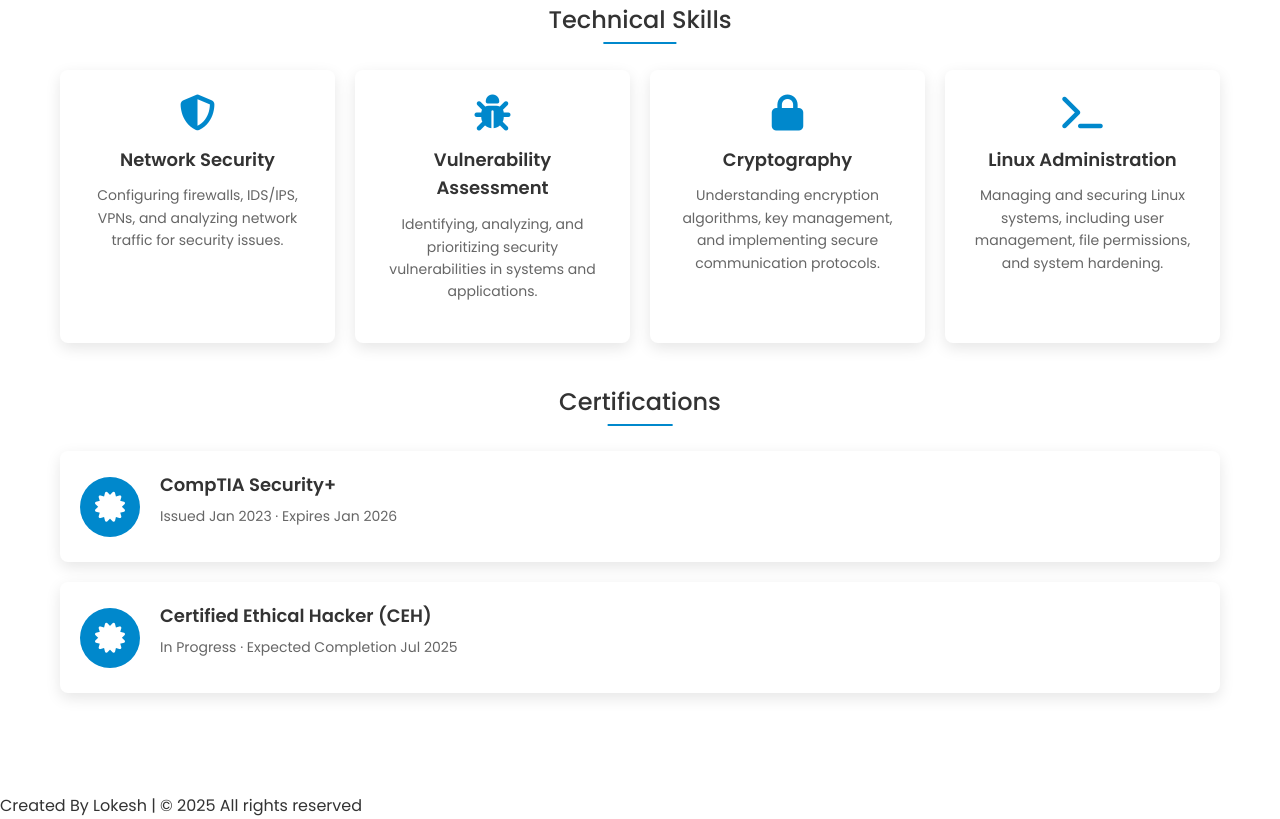
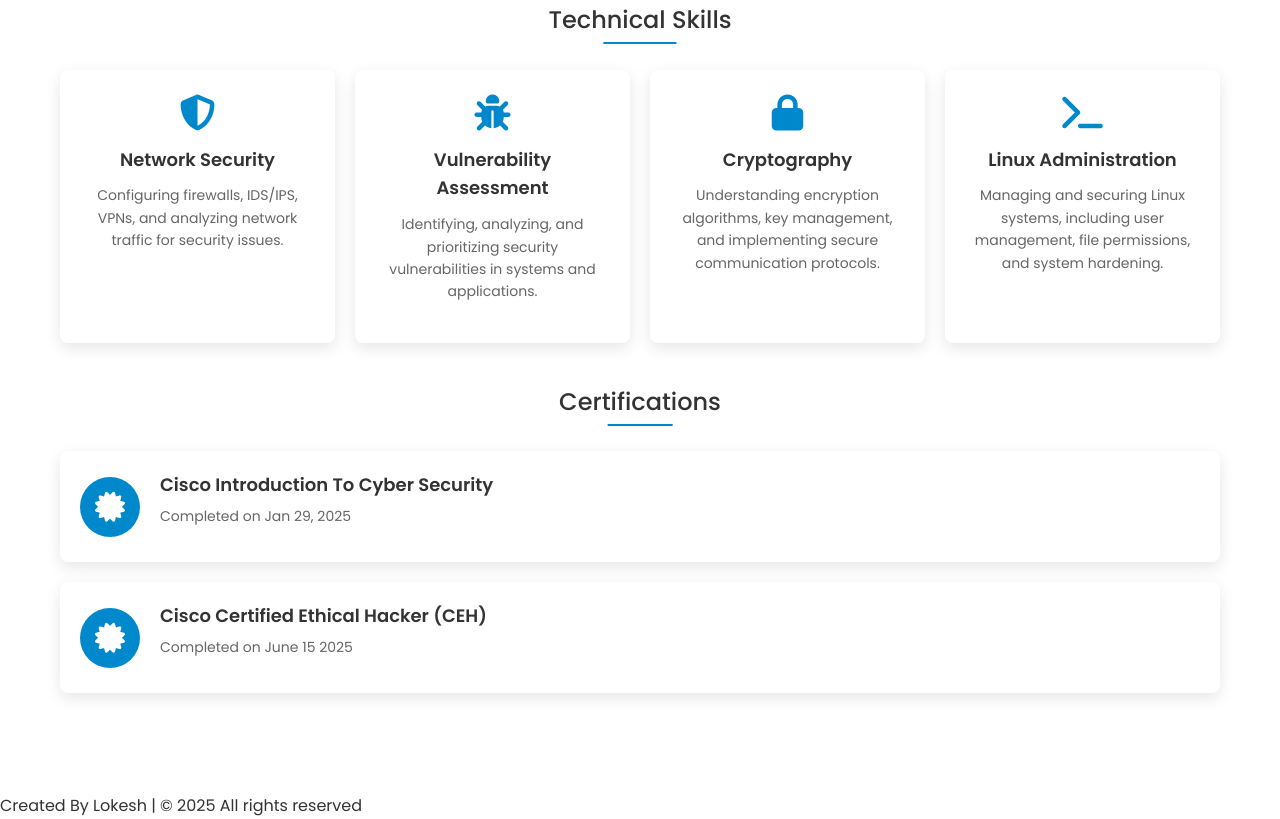
Before and after one commit to Lokeshhhh123/itassessment2025, a plain HTML site: page skills.html in a window 1280 px wide. Shown: the part 609-1428 px from the top of the page. Drawn offline with Linux system fonts and the light colour scheme; a script that the page names is missing.

Commit message:
updated some skills

```diff
--- a/skills.html
+++ b/skills.html
@@ -123,15 +123,17 @@
                     <div class="cert-item">
                         <div class="cert-logo"><i class="fas fa-certificate"></i></div>
                         <div class="cert-info">
-                            <h3>CompTIA Security+</h3>
-                            <p>Issued Jan 2023 · Expires Jan 2026</p>
+                            <h3>Cisco Introduction To Cyber Security</h3>
+                            <div data-iframe-width="150" data-iframe-height="270" data-share-badge-id="2490efa7-0200-4f6b-962b-c6332adc0aa5" data-share-badge-host="https://www.credly.com"></div><script type="text/javascript" async src="//cdn.credly.com/assets/utilities/embed.js"></script>
+                            <p>Completed on Jan 29, 2025</p>
                         </div>
                     </div>
                     <div class="cert-item">
                         <div class="cert-logo"><i class="fas fa-certificate"></i></div>
                         <div class="cert-info">
-                            <h3>Certified Ethical Hacker (CEH)</h3>
-                            <p>In Progress · Expected Completion Jul 2025</p>
+                            <h3>Cisco Certified Ethical Hacker (CEH)</h3>
+                            <div data-iframe-width="150" data-iframe-height="270" data-share-badge-id="4dee5f29-5af7-4b31-8682-bbfd6e9c5232" data-share-badge-host="https://www.credly.com"></div><script type="text/javascript" async src="//cdn.credly.com/assets/utilities/embed.js"></script>
+                            <p>Completed on June 15 2025</p>
                         </div>
                     </div>
                 </div>
```
Also changed, not shown: 1 other file.
